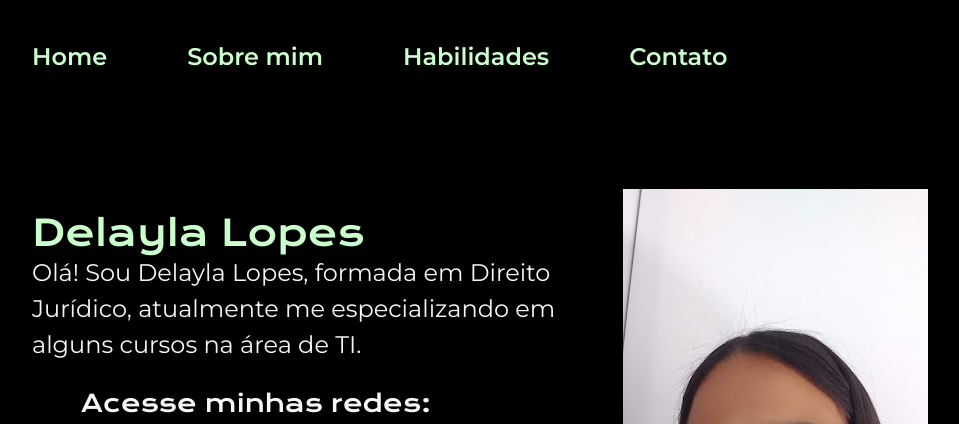
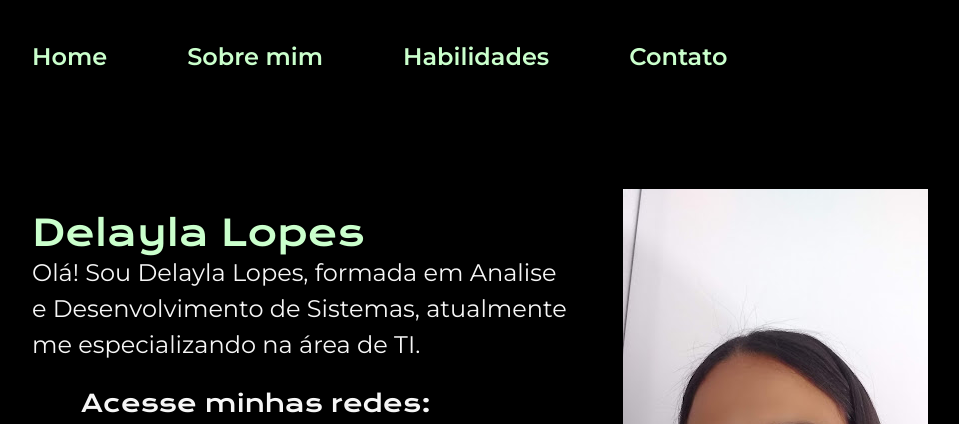
Before and after one commit to delaylalopes/portifoliofigma, a plain HTML site: page index.html in a window 1280 px wide. Shown: the top 424 px of the page, without its empty margins (160-1119 px from the left). Drawn offline with nearby package versions, Linux system fonts and the light colour scheme.

Commit message:
Update index.html

```diff
--- a/index.html
+++ b/index.html
@@ -21,8 +21,8 @@
                         <main class="apresentacao">
                               <section class="apresentacao__conteudo">
                                 <h1 class="apresentacao__conteudo__titulo">Delayla Lopes<strong ></strong>
-                                <p class="apresentacao__conteudo__texto">Olá! Sou Delayla Lopes, formada em Direito Jurídico,
-                                    atualmente me especializando em alguns cursos na área de TI.</p>
+                                <p class="apresentacao__conteudo__texto">Olá! Sou Delayla Lopes, formada em Analise e Desenvolvimento de Sistemas,
+                                    atualmente me especializando na área de TI.</p>
                                 <div class="apresentacao__links">
                                     <h2 class="apresentacao__links__subtitulo">Acesse minhas redes:</h2>
                                     <a class="apresentacao__links__link" href="https://github.com/delaylalopes">
```
